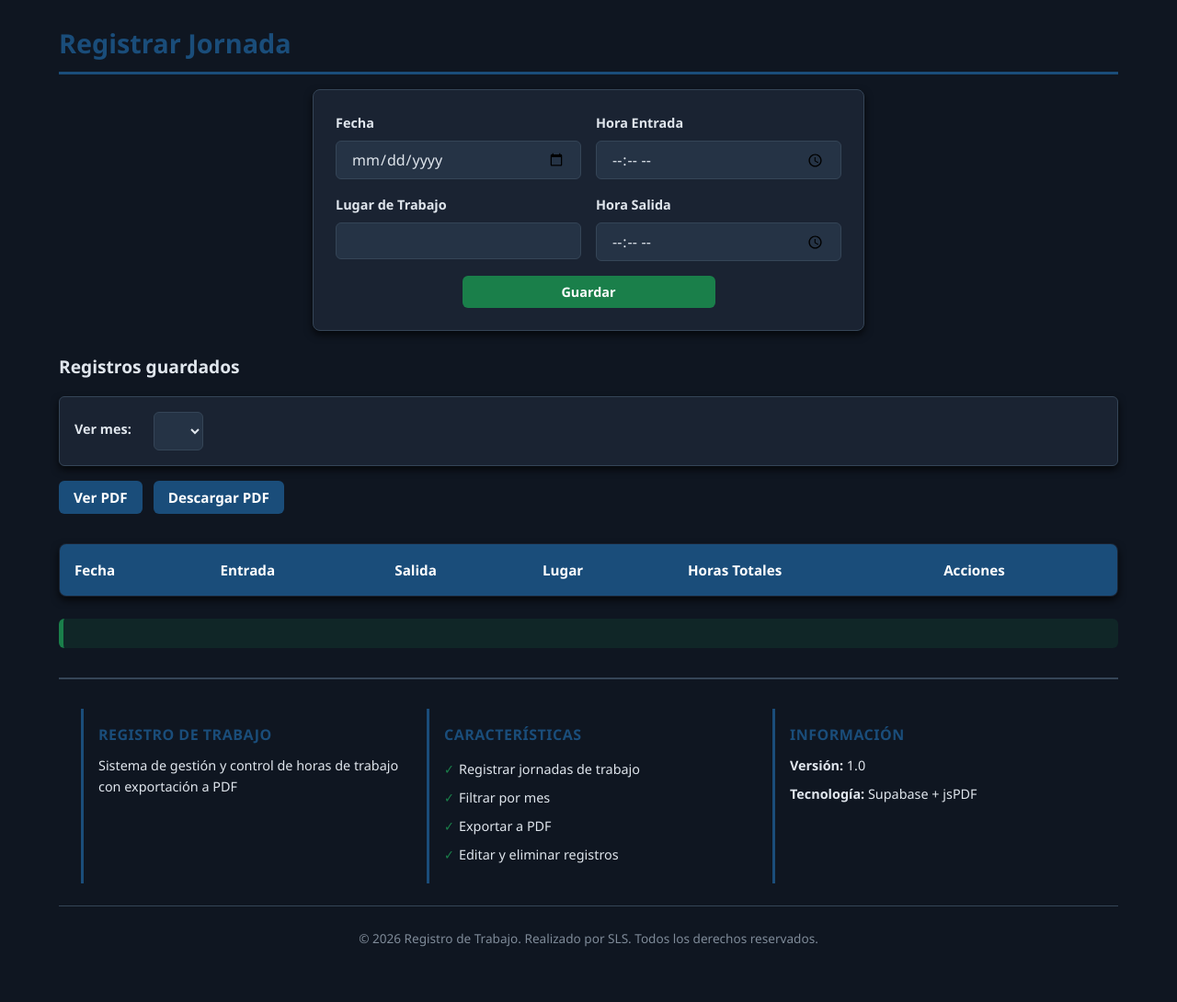
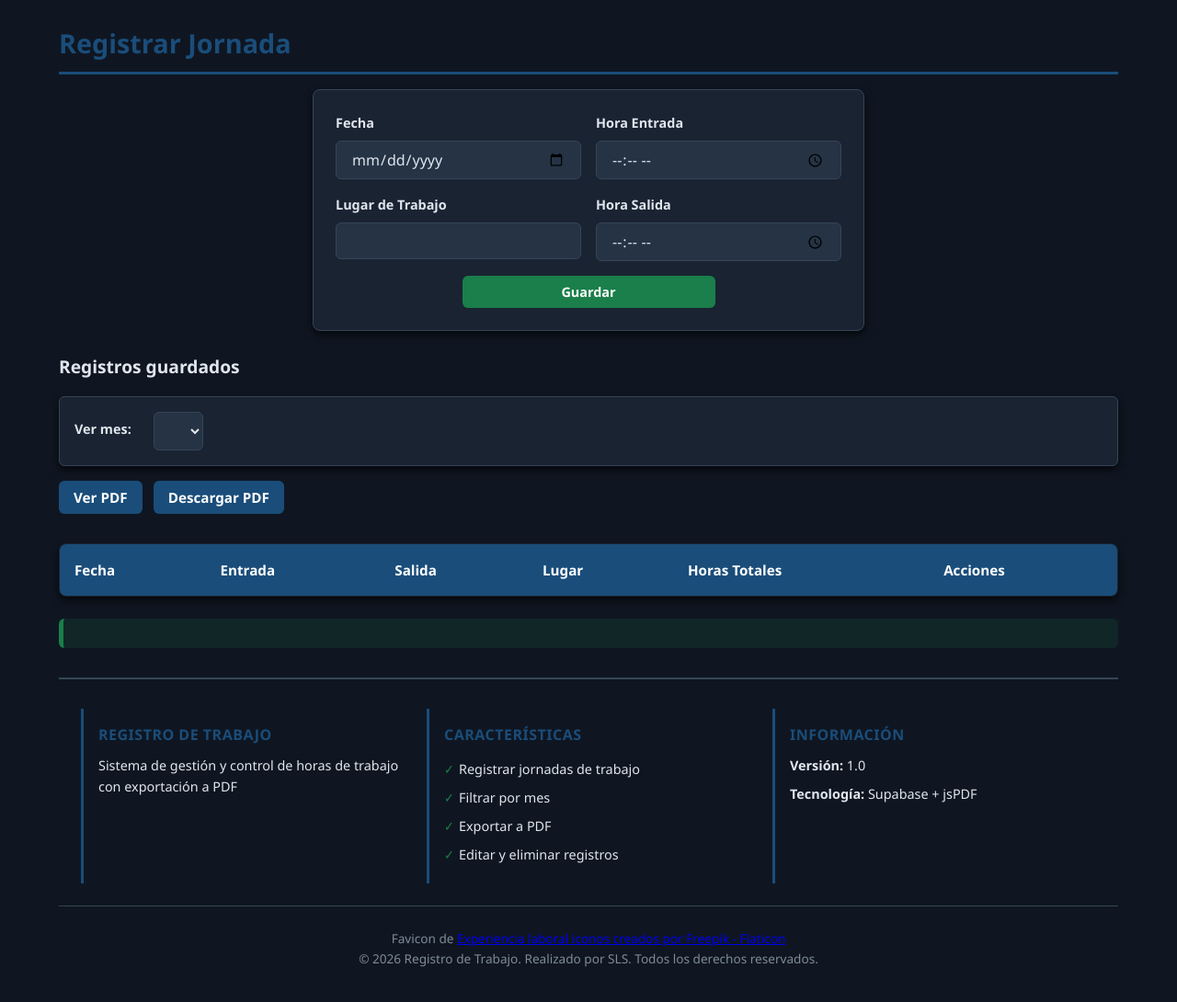
Before and after one commit to SimonLav2024/Registro-de-trabajo, a website: page index.html in a window 1280 px wide. Shown: the whole page at 92% size. Drawn offline with nearby package versions, Linux system fonts and the light colour scheme; no server answers.

Commit message:
añadido el favicon

```diff
--- a/index.html
+++ b/index.html
@@ -9,6 +9,7 @@
   <meta name="viewport" content="width=device-width, initial-scale=1.0">
   <meta name="description" content="Sistema de registro y gestión de horas de trabajo">
   <title>Registro de Trabajo - Gestión de Horas</title>
+  <link rel="shortcut icon" href="img/horario-de-trabajo.png" type="image/x-icon">
   <link rel="stylesheet" href="styles.css">
 </head>
 
@@ -126,6 +127,7 @@
       </div>
     </div>
     <div class="footer-bottom">
+      <p> Favicon de <a href="https://www.flaticon.es/iconos-gratis/experiencia-laboral" title="experiencia laboral iconos">Experiencia laboral iconos creados por Freepik - Flaticon</a></p>
       <p>&copy; 2026 Registro de Trabajo. Realizado por SLS. Todos los derechos reservados.</p>
     </div>
   </footer>
--- a/script.js
+++ b/script.js
@@ -520,7 +520,7 @@ tabla.addEventListener('click', async e => {
 });
 
 // =====================================================
-// 6.
+// 6. MEJORAS DE USABILIDAD - BOTÓN DE SCROLL
 // =====================================================
 
   const scrollBtn = document.getElementById("scroll-btn");
```
Also changed, not shown: img/horario-de-trabajo.png (added).
